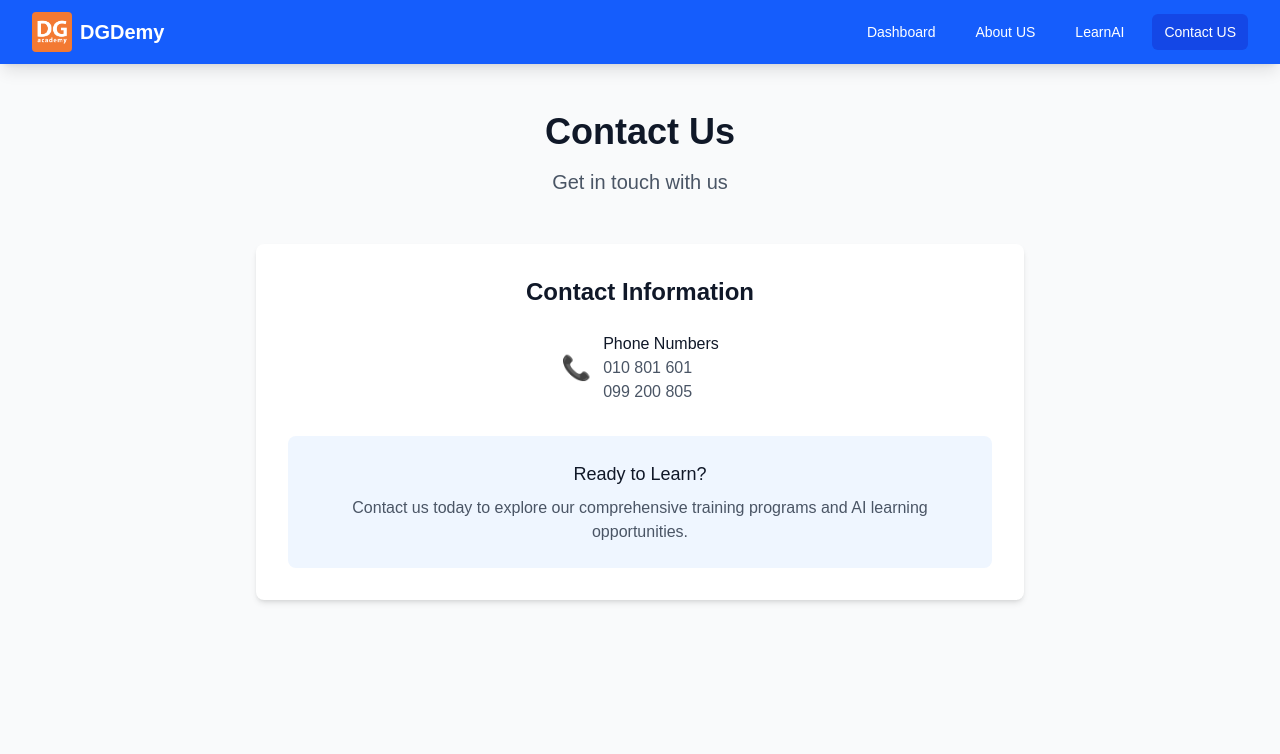
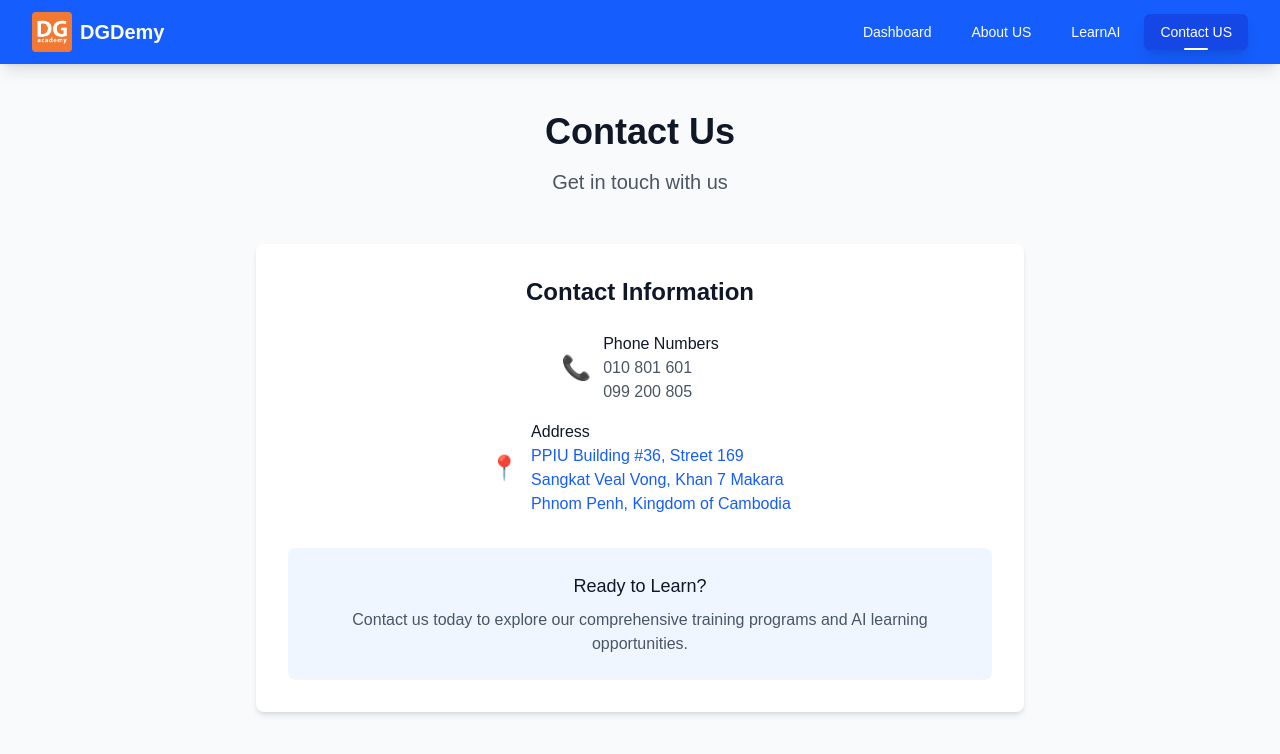
Before and after one commit to Ngo-seakyarith/dgdemy, a Next.js app: page /contact in a window 1280 px wide. Shown: the top 754 px of the page. Built offline with nearby package versions, Linux system fonts and the light colour scheme.

Commit message:
add link location, add animation for naviagte age

```diff
--- a/src/app/about/page.tsx
+++ b/src/app/about/page.tsx
@@ -25,10 +25,30 @@ export default function About() {
             </ul>
 
             <h2 className="text-2xl font-semibold text-gray-900 mb-4">Our Vision</h2>
-            <p className="text-gray-700">
+            <p className="text-gray-700 mb-8">
               To be the leading platform for digital education, bridging the gap between traditional
               learning and cutting-edge technology.
             </p>
+
+            <h2 className="text-2xl font-semibold text-gray-900 mb-4">Contact Information</h2>
+            <div className="bg-gray-50 p-6 rounded-lg">
+              <div className="flex items-start space-x-3">
+                <a
+                  href="https://maps.app.goo.gl/LLJZbfL2MBqT15EK8?g_st=ipc"
+                  target="_blank"
+                  rel="noopener noreferrer"
+                  className="flex items-start space-x-3 hover:opacity-80 transition-opacity"
+                >
+                  <span className="text-2xl">📍</span>
+                  <div>
+                    <p className="font-medium text-gray-900 mb-2">Our Location</p>
+                    <p className="text-blue-600 hover:text-blue-800">PPIU Building #36, Street 169</p>
+                    <p className="text-blue-600 hover:text-blue-800">Sangkat Veal Vong, Khan 7 Makara</p>
+                    <p className="text-blue-600 hover:text-blue-800">Phnom Penh, Kingdom of Cambodia</p>
+                  </div>
+                </a>
+              </div>
+            </div>
           </div>
         </div>
       </div>
--- a/src/app/contact/page.tsx
+++ b/src/app/contact/page.tsx
@@ -21,6 +21,23 @@ export default function Contact() {
                 </div>
               </div>
 
+              <div className="flex items-center justify-center space-x-3">
+                <a
+                  href="https://maps.app.goo.gl/LLJZbfL2MBqT15EK8?g_st=ipc"
+                  target="_blank"
+                  rel="noopener noreferrer"
+                  className="flex items-center space-x-3 hover:opacity-80 transition-opacity"
+                >
+                  <span className="text-2xl">📍</span>
+                  <div className="text-left">
+                    <p className="font-medium text-gray-900">Address</p>
+                    <p className="text-blue-600 hover:text-blue-800">PPIU Building #36, Street 169</p>
+                    <p className="text-blue-600 hover:text-blue-800">Sangkat Veal Vong, Khan 7 Makara</p>
+                    <p className="text-blue-600 hover:text-blue-800">Phnom Penh, Kingdom of Cambodia</p>
+                  </div>
+                </a>
+              </div>
+
               <div className="mt-8 p-6 bg-blue-50 rounded-lg">
                 <h3 className="text-lg font-medium text-gray-900 mb-2">Ready to Learn?</h3>
                 <p className="text-gray-600">
--- a/src/app/layout.tsx
+++ b/src/app/layout.tsx
@@ -2,6 +2,7 @@ import type { Metadata } from "next";
 import { Geist, Geist_Mono } from "next/font/google";
 import "./globals.css";
 import Navbar from "../components/Navbar";
+import PageTransition from "../components/PageTransition";
 
 const geistSans = Geist({
   variable: "--font-geist-sans",
@@ -32,7 +33,9 @@ export default function RootLayout({
         className={`${geistSans.variable} ${geistMono.variable} antialiased`}
       >
         <Navbar />
-        {children}
+        <PageTransition>
+          {children}
+        </PageTransition>
       </body>
     </html>
   );
--- a/src/components/Navbar.tsx
+++ b/src/components/Navbar.tsx
@@ -2,7 +2,8 @@
 
 import Link from 'next/link';
 import Image from 'next/image';
-import { usePathname } from 'next/navigation';
+import { usePathname, useRouter } from 'next/navigation';
+import { useState, useEffect } from 'react';
 
 export default function Navbar() {
   const pathname = usePathname();
@@ -15,33 +16,40 @@ export default function Navbar() {
   ];
 
   return (
-    <nav className="bg-blue-600 text-white shadow-lg fixed top-0 left-0 right-0 z-50">
+    <nav className="bg-blue-600 text-white shadow-lg fixed top-0 left-0 right-0 z-50 animate-in slide-in-from-top duration-500">
       <div className="max-w-7xl mx-auto px-4 sm:px-6 lg:px-8">
         <div className="flex justify-between h-16">
           <div className="flex items-center">
-            <Link href="/" className="flex items-center space-x-2">
+            <Link href="/" className="flex items-center space-x-2 group">
               <Image
                 src="/app-logo.png"
                 alt="DGDemy Logo"
                 width={40}
                 height={40}
-                className="rounded"
+                className="rounded transition-transform duration-300 group-hover:scale-110"
               />
-              <span className="text-xl font-bold">DGDemy</span>
+              <span className="text-xl font-bold transition-transform duration-300 group-hover:scale-105">DGDemy</span>
             </Link>
           </div>
-          <div className="flex items-center space-x-4">
-            {navItems.map((item) => (
+          <div className="flex items-center space-x-2">
+            {navItems.map((item, index) => (
               <Link
                 key={item.href}
                 href={item.href}
-                className={`px-3 py-2 rounded-md text-sm font-medium transition-colors ${
+                className={`relative px-4 py-2 rounded-md text-sm font-medium transition-all duration-300 transform hover:scale-105 ${
                   pathname === item.href
-                    ? 'bg-blue-700 text-white'
-                    : 'hover:bg-blue-700 hover:text-white'
+                    ? 'bg-blue-700 text-white shadow-lg'
+                    : 'hover:bg-blue-700 hover:text-white hover:shadow-md'
                 }`}
+                style={{
+                  animationDelay: `${index * 100}ms`,
+                  animation: 'animate-in fade-in slide-in-from-top duration-500'
+                }}
               >
                 {item.label}
+                {pathname === item.href && (
+                  <div className="absolute bottom-0 left-1/2 transform -translate-x-1/2 w-6 h-0.5 bg-white rounded-full animate-in slide-in-from-left duration-300"></div>
+                )}
               </Link>
             ))}
           </div>
--- /dev/null
+++ b/src/components/PageTransition.tsx
@@ -0,0 +1,40 @@
+'use client';
+
+import { useEffect, useState } from 'react';
+import { usePathname } from 'next/navigation';
+
+interface PageTransitionProps {
+  children: React.ReactNode;
+}
+
+export default function PageTransition({ children }: PageTransitionProps) {
+  const pathname = usePathname();
+  const [isTransitioning, setIsTransitioning] = useState(false);
+  const [displayChildren, setDisplayChildren] = useState(children);
+
+  useEffect(() => {
+    setIsTransitioning(true);
+
+    const timer = setTimeout(() => {
+      setDisplayChildren(children);
+      setIsTransitioning(false);
+    }, 200);
+
+    return () => clearTimeout(timer);
+  }, [pathname, children]);
+
+  return (
+    <div className="relative min-h-screen">
+      {/* Page content with smooth transition */}
+      <div
+        className={`transition-all duration-700 ease-out ${
+          isTransitioning
+            ? 'opacity-0 transform translate-y-6 scale-98'
+            : 'opacity-100 transform translate-y-0 scale-100'
+        }`}
+      >
+        {displayChildren}
+      </div>
+    </div>
+  );
+}
```
